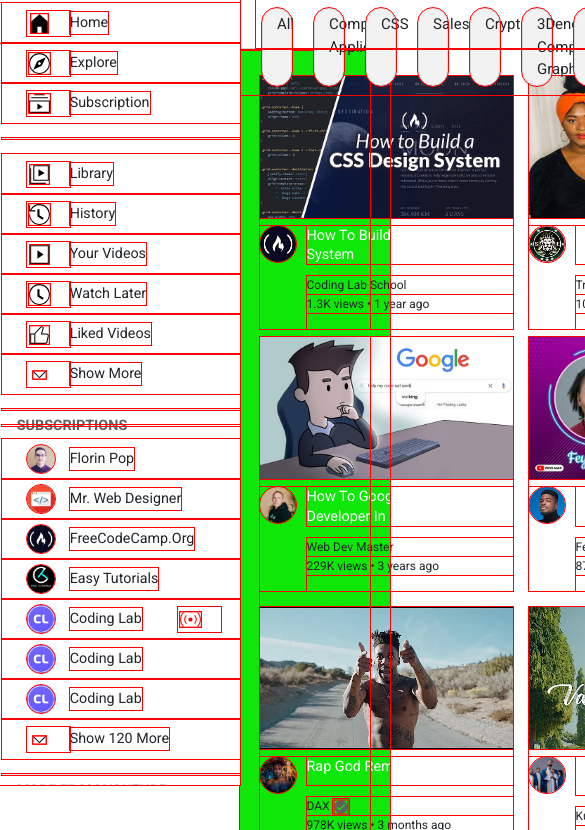
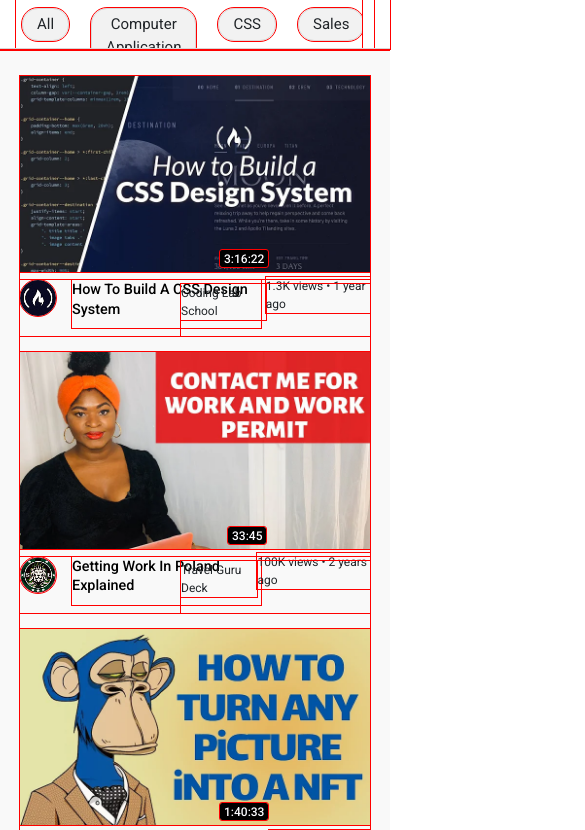
Before and after one commit to Nnadivictory25/youtube-clone, a plain HTML site: page index.html in a window 390 px wide. Shown: the part 59-889 px from the top of the page, 585 px wide, since content can reach past the window. Drawn offline with nearby package versions, Linux system fonts and the light colour scheme; a web font is replaced by a local one.

Commit message:
started making it responsive

```diff
--- a/index.html
+++ b/index.html
@@ -57,7 +57,7 @@
             all
           </li>
           <li>
-            computer appliction
+            computer application
           </li>
           <li>
             CSS
@@ -329,9 +329,10 @@
       <div class="container">
         <div class="wrapper">
           <div class="video-photo">
-            <img src="videos/hq720 (1).webp" alt="">
+            <img id="img" src="videos/hq720 (1).webp" alt="">
               <div class="vid-img-underneath mt-2">
                 <img class="sub-img" src="/videos-subimg/cc06.jpg" alt="">
+                <span class="time">3:16:22</span>
                 <h6>how to build a CSS design system</h6>
                 <div class="mt-1 channel-info">
                   <p>coding lab school</p>
@@ -343,6 +344,7 @@
             <img src="videos/hq720 (2).webp" alt="">
             <div class="vid-img-underneath mt-2">
               <img class="sub-img" src="/videos-subimg/cc10.jpg" alt="">
+              <span class="time push-right">33:45</span>
               <h6>getting work in poland explained</h6>
               <div class="mt-1 channel-info">
                 <p>travel guru deck</p>
@@ -354,6 +356,7 @@
             <img src="videos/hq720 (3).webp" alt="">
             <div class="vid-img-underneath mt-2">
               <img class="sub-img" src="/videos-subimg/cc03.jpg" alt="">
+              <span class="time">1:40:33</span>
               <h6>easiest method of turning a jpeg into a nft...</h6>
               <div class="mt-1 channel-info">
                 <p>coding lab school<svg xmlns:xlink="http://www.w3.org/1999/xlink" xmlns="http://www.w3.org/2000/svg" viewBox="0 0 24 24" preserveAspectRatio="xMidYMid meet" focusable="false" class="style-scope yt-icon"><g class="style-scope yt-icon" fill="#606060"><path d="M12,2C6.5,2,2,6.5,2,12c0,5.5,4.5,10,10,10s10-4.5,10-10C22,6.5,17.5,2,12,2z M9.8,17.3l-4.2-4.1L7,11.8l2.8,2.7L17,7.4 l1.4,1.4L9.8,17.3z" class="style-scope yt-icon" fill="#606060"></path></g></svg></p>
@@ -367,6 +370,7 @@
             <img src="videos/hq720 (4).webp" alt="">
             <div class="vid-img-underneath mt-2">
               <img class="sub-img" src="/videos-subimg/cc02.jpg" alt="">
+              <span class="time">1:10:03</span>
               <h6>how to Google like a pro as a developer in 2022</h6>
               <div class="mt-1 channel-info">
                 <p>web dev master</p>
@@ -378,6 +382,7 @@
             <img src="videos/hq720 (5).webp" alt="">
             <div class="vid-img-underneath mt-2">
               <img class="sub-img" src="/videos-subimg/cc07.jpg" alt="">
+              <span class="time push-right">40:09</span>
               <h6>moving back to nigeria || bigggest step of my life</h6>
               <div class="mt-1 channel-info">
                 <p>feyi mac</p>
@@ -389,6 +394,7 @@
             <img src="videos/hq720 (6).webp" alt="">
             <div class="vid-img-underneath mt-2">
               <img class="sub-img" src="/videos-subimg/cc01.jpg" alt="">
+              <span class="time">2:30:39</span>
               <h6>becoming a full-stack blockchain developer...</h6>
               <div class="mt-1 channel-info">
                 <p>web dev master</p>
@@ -400,6 +406,7 @@
             <img src="videos/hq720.webp" alt="">
             <div class="vid-img-underneath mt-2">
               <img class="sub-img" src="/videos-subimg/cc05.jpg" alt="">
+              <span class="time">1:10:99</span>
               <h6>last day in nigeria </h6>
               <div class="mt-1 channel-info">
                 <p>ade travels </p>
@@ -411,6 +418,7 @@
             <img src="videos/hqdefault (1).webp" alt="">
             <div class="vid-img-underneath mt-2">
               <img class="sub-img" src="/videos-subimg/cc04.jpg" alt="">
+              <span class="time push-right">45:76</span>
               <h6>rap god remix </h6>
               <div class="mt-1 channel-info">
                 <p>DAX <svg xmlns:xlink="http://www.w3.org/1999/xlink" xmlns="http://www.w3.org/2000/svg" viewBox="0 0 24 24" preserveAspectRatio="xMidYMid meet" focusable="false" class="style-scope yt-icon"><g class="style-scope yt-icon" fill="#606060"><path d="M12,2C6.5,2,2,6.5,2,12c0,5.5,4.5,10,10,10s10-4.5,10-10C22,6.5,17.5,2,12,2z M9.8,17.3l-4.2-4.1L7,11.8l2.8,2.7L17,7.4 l1.4,1.4L9.8,17.3z" class="style-scope yt-icon" fill="#606060"></path></g></svg></p>
@@ -422,6 +430,7 @@
             <img src="videos/hqdefault (2).webp" alt="">
             <div class="vid-img-underneath mt-2">
               <img class="sub-img" src="/videos-subimg/cc09.jpg" alt="">
+              <span class="time push-right">20:55</span>
               <h6>valentine is coming || third verse</h6>
               <div class="mt-1 channel-info">
                 <p>kubasa quoir </p>
@@ -433,6 +442,7 @@
             <img src="videos/hqdefault (3).webp" alt="">
             <div class="vid-img-underneath mt-2">
               <img class="sub-img" src="/videos-subimg/cc08.jpg" alt="">
+              <span class="time">1:48:33</span>
               <h6>premier league recap and results </h6>
               <div class="mt-1 channel-info">
                 <p>sports trends</p>
@@ -444,6 +454,7 @@
             <img src="videos/hqdefault (4).webp" alt="">
             <div class="vid-img-underneath mt-2">
               <img class="sub-img" src="/videos-subimg/cc13.jpg" alt="">
+              <span class="time">2:10:44</span>
               <h6>creating your own NFT marketplace with next.js </h6>
               <div class="mt-1 channel-info">
                 <p>web3 hack</p>
@@ -455,6 +466,7 @@
             <img src="videos/hqdefault.jpg" alt="">
             <div class="vid-img-underneath mt-2">
               <img class="sub-img" src="/videos-subimg/cc10.jpg" alt="">
+              <span class="time">2:35:11</span>
               <h6>shaggi chronicles - the movie HD </h6>
               <div class="mt-1 channel-info">
                 <p>BRODA SHAGGI  <svg xmlns:xlink="http://www.w3.org/1999/xlink" xmlns="http://www.w3.org/2000/svg" viewBox="0 0 24 24" preserveAspectRatio="xMidYMid meet" focusable="false" class="style-scope yt-icon"><g class="style-scope yt-icon" fill="#606060"><path d="M12,2C6.5,2,2,6.5,2,12c0,5.5,4.5,10,10,10s10-4.5,10-10C22,6.5,17.5,2,12,2z M9.8,17.3l-4.2-4.1L7,11.8l2.8,2.7L17,7.4 l1.4,1.4L9.8,17.3z" class="style-scope yt-icon" fill="#606060"></path></g></svg></p>
@@ -466,6 +478,7 @@
             <img src="videos/hqdefault.webp" alt="">
             <div class="vid-img-underneath mt-2">
               <img class="sub-img" src="/videos-subimg/cc11.jpg" alt="">
+              <span class="time">3:51:09</span>
               <h6>how to create a standard discord NFT project server</h6>
               <div class="mt-1 channel-info">
                 <p>justine linda </p>
@@ -477,6 +490,7 @@
             <img src="videos/new-ones1.webp" alt="">
             <div class="vid-img-underneath mt-2">
               <img class="sub-img" src="/videos-subimg/new-ones-pfp3.jpg" alt="">
+              <span class="time push-right">40:20</span>
               <h6>finding crypto gems early</h6>
               <div class="mt-1 channel-info">
                 <p>jack mason k</p>
@@ -488,6 +502,7 @@
             <img src="videos/new-ones2.webp" alt="">
             <div class="vid-img-underneath mt-2">
               <img class="sub-img" src="/videos-subimg/new-ones-pfp4.jpg" alt="">
+              <span class="time">1:03:36</span>
               <h6>things you should expect studying abroad in poland</h6>
               <div class="mt-1 channel-info">
                 <p>clara c</p>
--- a/style.css
+++ b/style.css
@@ -54,6 +54,7 @@ nav {
     border-bottom: 1px solid #cccc !important;
     position: fixed;
     width: 100%;
+    z-index: 9999 !important;
 }
 
 .my-nav {
@@ -158,10 +159,12 @@ nav {
 
 .second-nav {
     padding-top: 58px;
+    z-index: 99999 !important;
 }
 
 .second-nav nav {
     height: 50px;
+    z-index: 99999 !important;
 }
 
 .my-nav-two {
@@ -182,7 +185,7 @@ nav {
     padding: 4px 14px;
     border-radius: 16px;
     font-size: 15px;
-    min-width: 12px;
+    height: 100%;
     cursor: pointer;
     transition: .1s ease-in-out;
 }
@@ -235,7 +238,7 @@ nav {
 .side-bar .side-bar-ul li a {
     width: 100% !important;
     align-items: center;
-    background: #ffffff;
+    background: #ffff;
     display: flex;
     height: 100%;
     padding-left: 25px;
@@ -322,12 +325,11 @@ main, .main{
     width: 253px;
 }
 .main .container{
-    background: rgb(14, 231, 7);
+    background: #f9f9f9;
     padding: 25px 20px 0;
 }
 .wrapper{
     display: grid !important;
-    /* background: #000; */
     grid-template-columns: repeat(4, 1fr);
     grid-gap: 1em;
 }
@@ -341,11 +343,30 @@ main, .main{
     border-radius: 50%;
     grid-column: 1;
 }
+.time{
+    color: rgb(250, 250, 253) !important;
+    font-size: 12px !important;
+    background: #000;
+    position: absolute;
+    transform: translateY(-30px);
+    height: 12px;
+    font-weight: 500;
+    text-align: center;
+    align-items: center;
+    width: fit-content;
+    padding: 0px 4px 17px;
+    margin-left: 12.5rem;
+    border-radius: 2px;
+    float: right;
+}
+.vid-img-underneath .push-right{
+   margin-left: 13rem;
+}
 .vid-img-underneath h6{
     float: right;
-    font-weight: 400;
+    font-weight: 450;
     font-size: .9rem;
-    color: #ffff;
+    color: #000;
     line-height: 1.2rem;
     margin-left: -80px !important;
 }
@@ -367,6 +388,10 @@ main, .main{
 }
 .vid-img-underneath .channel-info svg{
     height: 16px !important;
+    padding-left: 2px;
+}
+.video-photo{
+    cursor: pointer;
 }
 
 
@@ -433,9 +458,61 @@ main, .main{
 
 
 
-/* @media (max-width: 480px){
+@media (min-width: 350px) and (max-width:700px){
     .wrapper{
         grid-template-columns: repeat(1, 1fr);
         grid-gap: 1em;
+        align-items: center !important;
     }
-} */
+    .other-icons i{
+        display: none;
+    }
+    nav{
+        width: 100%;
+    }
+    .side-bar{
+        display: none;
+    }
+    .vid-img-underneath img{
+        height: 36px !important;
+        width: 36px !important;
+        border-radius: 50%;
+        grid-column: 1;
+    }
+    .vid-img-underneath h6{
+        margin-left: 1rem !important;
+        width: 100%;
+    }
+    .vid-img-underneath{
+        display: flex;
+        width: 100%;
+    }
+    .vid-img-underneath .channel-info{
+        display: flex;
+        width: 100%;
+        align-items: center;
+    }
+    main, .main{
+        margin-left: 0;
+    }
+    .my-nav-two {
+        left: 0 !important;
+        overflow: hidden;
+    }
+    .logo-toggle i{
+        display: none;
+    }
+    .searchbar{
+        display: none;
+    }
+    .second-nav nav ul {
+        overflow-x: scroll;
+    }
+    .video-photo{
+        width: 100% !important;
+    }
+    .main img{
+        width: 100%;
+        height: auto;
+    }
+}
```
